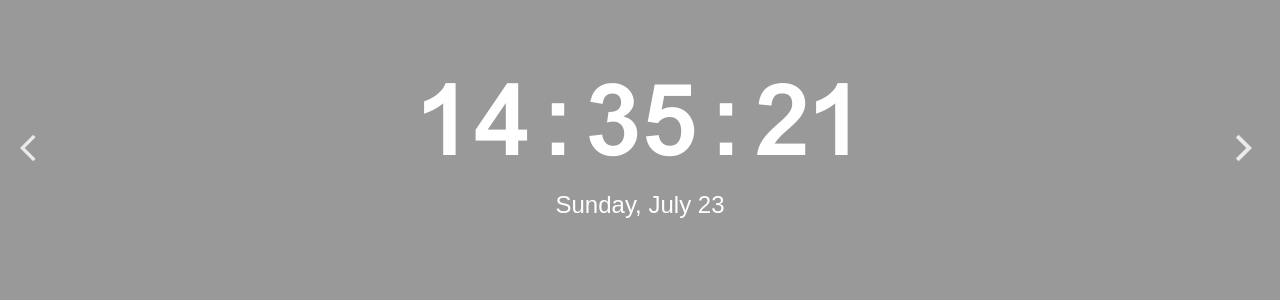
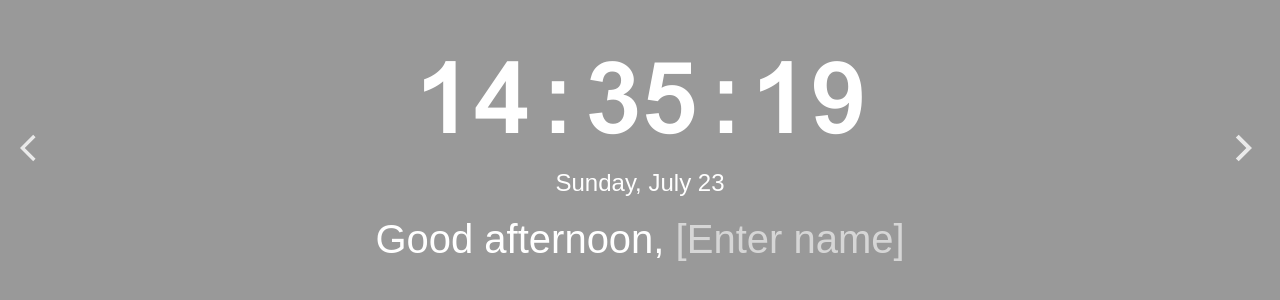
Before and after one commit to sleepyComrade/momentum, a website built with webpack: page index.html in a window 1280 px wide. Shown: the part 252-552 px from the top of the page. Built offline with nearby package versions, Linux system fonts and the light colour scheme.

Commit message:
add greeting component

```diff
--- a/src/components/app.ts
+++ b/src/components/app.ts
@@ -1,11 +1,31 @@
 import './style.css';
 import { Element } from "../abstract/element";
 import { Main } from "./main/main";
+import { ISettingsData } from "../interfaces";
 
 export class App extends Element<HTMLDivElement> {
   main: Main;
+  data: ISettingsData;
   constructor(parent: HTMLElement, className: string) {
     super(parent, 'div', className);
+    this.data = {
+      language: 'en',
+      name: ''
+    }
+    if (localStorage.sleepyComradeMomentum) {
+      this.data = JSON.parse(localStorage.getItem('sleepyComradeMomentum'));
+    } else {
+      this.localStorageUpdate();
+    }
     this.main = new Main(this.el, 'main');
+
+    this.main.onNameChange = (value) => {
+      this.data.name = value;
+      this.localStorageUpdate();
+    }
+  }
+
+  localStorageUpdate() {
+    localStorage.setItem('sleepyComradeMomentum', JSON.stringify(this.data));
   }
 }
--- a/src/components/date/date.ts
+++ b/src/components/date/date.ts
@@ -2,16 +2,21 @@ import './style.css';
 import { Element } from "../../abstract/element";
 
 export class DateInfo extends Element<HTMLDivElement> {
+  langs: { [en: string]: string; ru: string; };
   constructor(parent: HTMLElement, className: string) {
     super(parent, 'div', className);
+    this.langs = {
+      en: 'en-US',
+      ru: 'ru'
+    }
   }
-  showDate() {
+  showDate(lang: string) {
     const options: {
       weekday: 'long';
       month: 'long';
       day: 'numeric';
     } = {weekday: 'long', month: 'long', day: 'numeric'};
-    const currentDate = new Date().toLocaleDateString('en-US', options);
+    const currentDate = new Date().toLocaleDateString(this.langs[lang], options);
     this.el.textContent = currentDate.charAt(0).toUpperCase() + currentDate.slice(1);
   }
 }
--- /dev/null
+++ b/src/components/greeting/greeting.ts
@@ -0,0 +1,66 @@
+import './style.css';
+import { Element } from "../../abstract/element";
+import { ILangGreetings } from "../../interfaces";
+import { greetings } from "../../const";
+
+export class Greeting extends Element<HTMLDivElement> {
+  greetings: ILangGreetings;
+  currentGreeting: Element<HTMLElement>;
+  autoInput: Element<HTMLElement>;
+  inputCalibration: Element<HTMLElement>;
+  input: Element<HTMLInputElement>;
+  onNameChange: (value: string) => void;
+  constructor(parent: HTMLElement, className: string) {
+    super(parent, 'div', className);
+    this.greetings = greetings;
+    this.currentGreeting = new Element(this.el, 'span', 'greeting');
+    this.autoInput = new Element(this.el, 'div', 'auto-input');
+    this.inputCalibration = new Element(this.autoInput.el, 'span', 'input-calibration');
+    this.input = new Element(this.autoInput.el, 'input', 'name');
+    this.input.el.setAttribute('type', 'text');
+    this.input.el.setAttribute('placeholder', this.greetings[JSON.parse(localStorage.getItem('sleepyComradeMomentum')).language]['placeholder']);
+
+    this.input.el.onkeydown = (e) => {
+      if (e.key === 'Enter') {
+        this.input.el.blur();
+      }
+    }
+    this.input.el.onblur = () => {
+      this.isNameLong();
+      this.updateSize();
+    }
+    this.input.el.oninput = () => {
+      this.isNameLong();
+      this.updateSize();
+    };
+
+    this.input.el.value = JSON.parse(localStorage.getItem('sleepyComradeMomentum')).name;
+    this.updateSize();
+
+    window.addEventListener('beforeunload', () => {
+      this.onNameChange(this.input.el.value);
+    });
+  }
+
+  getTimeOfDay() {
+    const hours = new Date().getHours();
+    const timesOfDay = ['night', 'morning', 'afternoon', 'evening'];
+    return timesOfDay[Math.floor(hours / 6)];
+  }
+
+  showGreeting(lang: string) {
+    this.currentGreeting.el.textContent = `${this.greetings[lang][this.getTimeOfDay()]}, `;
+    this.input.el.setAttribute('placeholder', this.greetings[lang]['placeholder']);
+  }
+
+  updateSize() {
+    this.inputCalibration.el.textContent = this.input.el.value.length === 0 ? this.input.el.getAttribute('placeholder') : this.input.el.value;
+    this.input.el.style.width = `${this.inputCalibration.el.getBoundingClientRect().width}px`;
+  }
+
+  isNameLong() {
+    if (this.input.el.value.length > 19) {
+      this.input.el.value = this.input.el.value.slice(0, 19);
+    }
+  }
+}
--- /dev/null
+++ b/src/components/greeting/style.css
@@ -0,0 +1,65 @@
+.greeting-container {
+  position: relative;
+  max-width: 100%;
+  height: 45px;
+  display: flex;
+  font-size: 40px;
+}
+
+.greeting {
+  white-space: pre;
+  max-width: 100%;
+}
+
+.auto-input {
+  position: relative;
+  max-width: 60vw;
+  overflow: hidden;
+}
+
+.input-calibration {
+  visibility: hidden;
+  white-space: pre;
+}
+
+.name {
+  position: absolute;
+  left: 0;
+  width: 40vw;
+  font-size: 40px;
+  color: #fff;
+  background-color: transparent;
+  border: 0;
+  outline: 0;
+}
+
+.name::placeholder {
+  color: #fff;
+  opacity: .6;
+}
+
+@media (max-width: 768px) {
+  .greeting-container {
+    display: flex;
+    flex-wrap: wrap;
+    justify-content: center;
+    align-items: center;
+    height: 37px;
+    font-size: 32px;
+  }
+
+  .name {
+    font-size: 32px;
+  }
+}
+
+@media (max-width: 550px) {
+  .greeting-container {
+    height: 28px;
+    font-size: 20px;
+  }
+
+  .name {
+    font-size: 20px;
+  }
+}
--- a/src/components/main/main.ts
+++ b/src/components/main/main.ts
@@ -3,20 +3,29 @@ import { Element } from "../../abstract/element";
 import { SliderButtons } from "../slider-buttons/slider-buttons";
 import { Time } from "../time/time";
 import { DateInfo } from "../date/date";
+import { Greeting } from "../greeting/greeting";
 
 export class Main extends Element<HTMLElement> {
   sliderButtons: SliderButtons;
   time: Time;
   date: DateInfo;
+  greeting: Greeting;
+  onNameChange: (value: string) => void;
   constructor(parent: HTMLElement, className: string) {
     super(parent, 'main', className);
     this.sliderButtons = new SliderButtons(this.el, 'slider-icons');
     this.time = new Time(this.el, 'time');
     this.date = new DateInfo(this.el, 'date');
+    this.greeting = new Greeting(this.el, 'greeting-container');
+
+    this.greeting.onNameChange = (value) => {
+      this.onNameChange(value);
+    }
 
     const update = () => {
       this.time.showTime();
-      this.date.showDate();
+      this.date.showDate(JSON.parse(localStorage.getItem('sleepyComradeMomentum')).language);
+      this.greeting.showGreeting(JSON.parse(localStorage.getItem('sleepyComradeMomentum')).language);
       setTimeout(update, 1000);
     }
     update();
--- /dev/null
+++ b/src/const.ts
@@ -0,0 +1,16 @@
+export const greetings = {
+  en: {
+    night: 'Good night',
+    morning: 'Good morning',
+    afternoon: 'Good afternoon',
+    evening: 'Good evening',
+    placeholder: '[Enter name]'
+  },
+  ru: {
+    night: 'Доброй ночи',
+    morning: 'Доброе утро',
+    afternoon: 'Добрый день',
+    evening: 'Добрый вечер',
+    placeholder: '[Введите имя]'
+  }
+};
--- /dev/null
+++ b/src/interfaces.ts
@@ -0,0 +1,21 @@
+export interface ILangGreetings {
+  [en: string]: {
+    [night: string]: string;
+    morning: string;
+    afternoon: string;
+    evening: string;
+    placeholder: string;
+  };
+  ru: {
+    night: string;
+    morning: string;
+    afternoon: string;
+    evening: string;
+    placeholder: string;
+  };
+}
+
+export interface ISettingsData {
+  language: string;
+  name: string;
+}
--- a/src/style.css
+++ b/src/style.css
@@ -22,7 +22,7 @@
   background-color: rgba(0, 0, 0, 0.4);
   background-blend-mode: multiply;
   transition: background-image 1s ease-in-out;
-  /* overflow: hidden; */
+  overflow: hidden;
 }
 
 .main-overlay {
@@ -427,46 +427,6 @@
 
 .city::placeholder {
   font-size: 20px;
-  color: #fff;
-  opacity: .6;
-}
-
-.greeting-container {
-  position: relative;
-  max-width: 100%;
-  height: 45px;
-  display: flex;
-  font-size: 40px;
-}
-
-.greeting {
-  white-space: pre;
-  max-width: 100%;
-}
-
-.auto-input {
-  position: relative;
-  max-width: 60vw;
-  overflow: hidden;
-}
-
-.input-calibration {
-  visibility: hidden;
-  white-space: pre;
-}
-
-.name {
-  position: absolute;
-  left: 0;
-  width: 40vw;
-  font-size: 40px;
-  color: #fff;
-  background-color: transparent;
-  border: 0;
-  outline: 0;
-}
-
-.name::placeholder {
   color: #fff;
   opacity: .6;
 }
@@ -994,22 +954,6 @@
   outline: none;
 }
 
-@media (max-width: 768px) {
-
-  .greeting-container {
-    display: flex;
-    flex-wrap: wrap;
-    justify-content: center;
-    align-items: center;
-    height: 37px;
-    font-size: 32px;
-  }
-
-  .name {
-    font-size: 32px;
-  }
-}
-
 @media (max-width: 550px) {
 
   .header,
@@ -1172,15 +1116,6 @@
 
   /* weather end */
 
-  .greeting-container {
-    height: 28px;
-    font-size: 20px;
-  }
-
-  .name {
-    font-size: 20px;
-  }
-
   .setting-move {
     transform: translateX(316px);
   }
```
